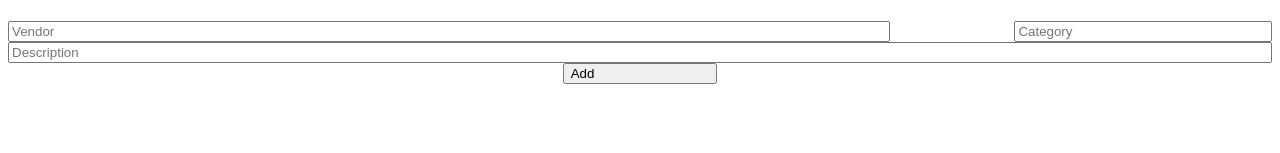
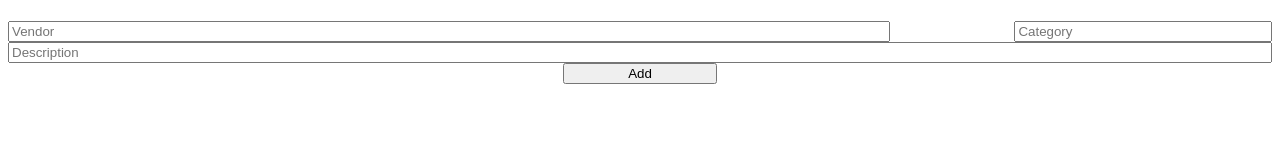
Before and after one commit to BYUCS452F2021/moneywatcher, a Vue app in the folder frontend/moneywatcher/: page / in a window 1280 px wide. Shown: the part 145-298 px from the top of the page. Built offline with nearby package versions, Linux system fonts and the light colour scheme; what @jporto/vue-flex-layout would draw is missing.

Commit message:
Fix centered text

```diff
--- a/frontend/moneywatcher/src/views/Home.vue
+++ b/frontend/moneywatcher/src/views/Home.vue
@@ -69,8 +69,8 @@ export default {
     flex: 4;
   }
   .item4 {
-    display: flex;
     flex: 1;
+    text-align: center; /* FIXME doesn't work */
   }
 
 </style>
```
